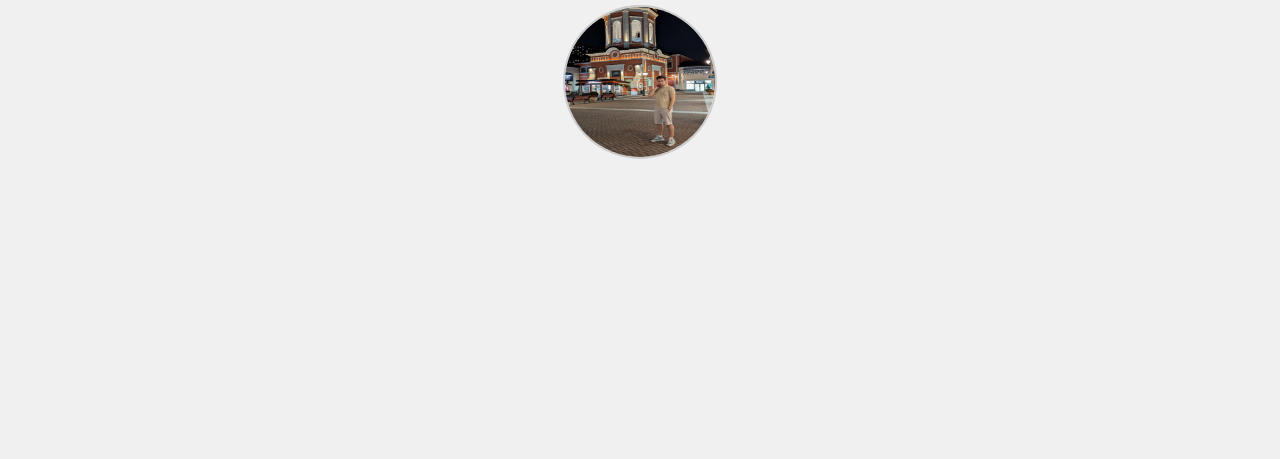
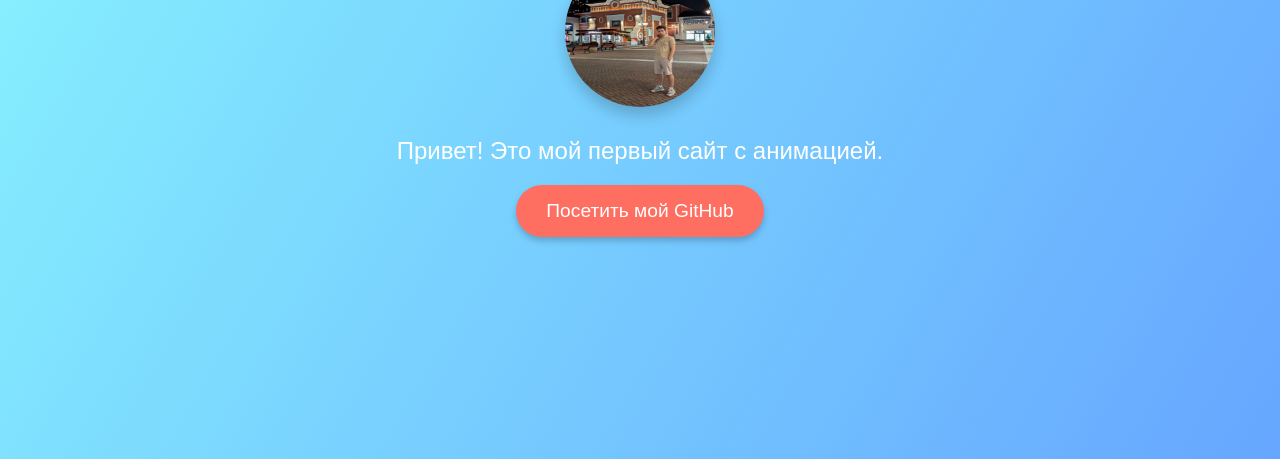
Before and after one commit to MikhailFutyanov/site, a plain HTML site: page index.html in a window 1280 px wide. Shown: the part 341-800 px from the top of the page. Drawn offline with Linux system fonts and the light colour scheme.

Commit message:
Update index.html

```diff
--- a/index.html
+++ b/index.html
@@ -3,33 +3,108 @@
 <head>
     <meta charset="UTF-8">
     <meta name="viewport" content="width=device-width, initial-scale=1.0">
-    <title>Михаил</title>
+    <title>Мой сайт</title>
     <style>
+        /* Общий стиль страницы */
         body {
+            font-family: 'Arial', sans-serif;
+            background: linear-gradient(120deg, #89f7fe, #66a6ff); /* Градиент */
+            color: #fff;
+            text-align: center;
+            margin: 0;
+            padding: 0;
+            min-height: 100vh;
             display: flex;
             flex-direction: column;
             justify-content: center;
             align-items: center;
-            min-height: 100vh;
+            overflow: hidden;
+        }
+
+        /* Стили заголовка */
+        h1 {
+            font-size: 3rem;
             margin: 0;
-            font-family: Arial, sans-serif;
-            background-color: #f0f0f0;
+            animation: fadeInDown 2s ease;
         }
-        h1 {
-            font-size: 2.5rem;
-            margin: 0;
+
+        /* Анимация для заголовка */
+        @keyframes fadeInDown {
+            from {
+                opacity: 0;
+                transform: translateY(-50px);
+            }
+            to {
+                opacity: 1;
+                transform: translateY(0);
+            }
         }
+
+        /* Стиль абзаца */
+        p {
+            font-size: 1.5rem;
+            margin: 10px 0 20px;
+            animation: fadeIn 2s ease 1s; /* С задержкой 1 сек */
+        }
+
+        /* Анимация для абзаца */
+        @keyframes fadeIn {
+            from {
+                opacity: 0;
+            }
+            to {
+                opacity: 1;
+            }
+        }
+
+        /* Стили для кнопки */
+        .button {
+            background-color: #ff6f61;
+            color: white;
+            border: none;
+            padding: 15px 30px;
+            border-radius: 30px;
+            font-size: 1.2rem;
+            cursor: pointer;
+            text-decoration: none;
+            box-shadow: 0 4px 6px rgba(0, 0, 0, 0.2);
+            transition: transform 0.3s ease, box-shadow 0.3s ease;
+            animation: bounceIn 2s ease 1.5s;
+        }
+
+        /* Эффекты для кнопки */
+        .button:hover {
+            transform: scale(1.1);
+            box-shadow: 0 6px 10px rgba(0, 0, 0, 0.3);
+        }
+
+        /* Анимация для кнопки */
+        @keyframes bounceIn {
+            from {
+                transform: scale(0.5);
+                opacity: 0;
+            }
+            to {
+                transform: scale(1);
+                opacity: 1;
+            }
+        }
+
+        /* Добавление стиля для изображения */
         img {
             width: 150px;
             height: 150px;
             border-radius: 50%;
             margin: 20px 0;
-            border: 2px solid #ccc;
+            box-shadow: 0 8px 15px rgba(0, 0, 0, 0.2);
+            animation: fadeIn 2s ease 1.2s;
         }
     </style>
 </head>
 <body>
     <h1>Михаил Футьянов РСБО-02-23</h1>
     <img src="photo.jpg" alt="Моя фотография">
+    <p>Привет! Это мой первый сайт с анимацией.</p>
+    <a href="https://github.com" class="button" target="_blank">Посетить мой GitHub</a>
 </body>
 </html>
```
